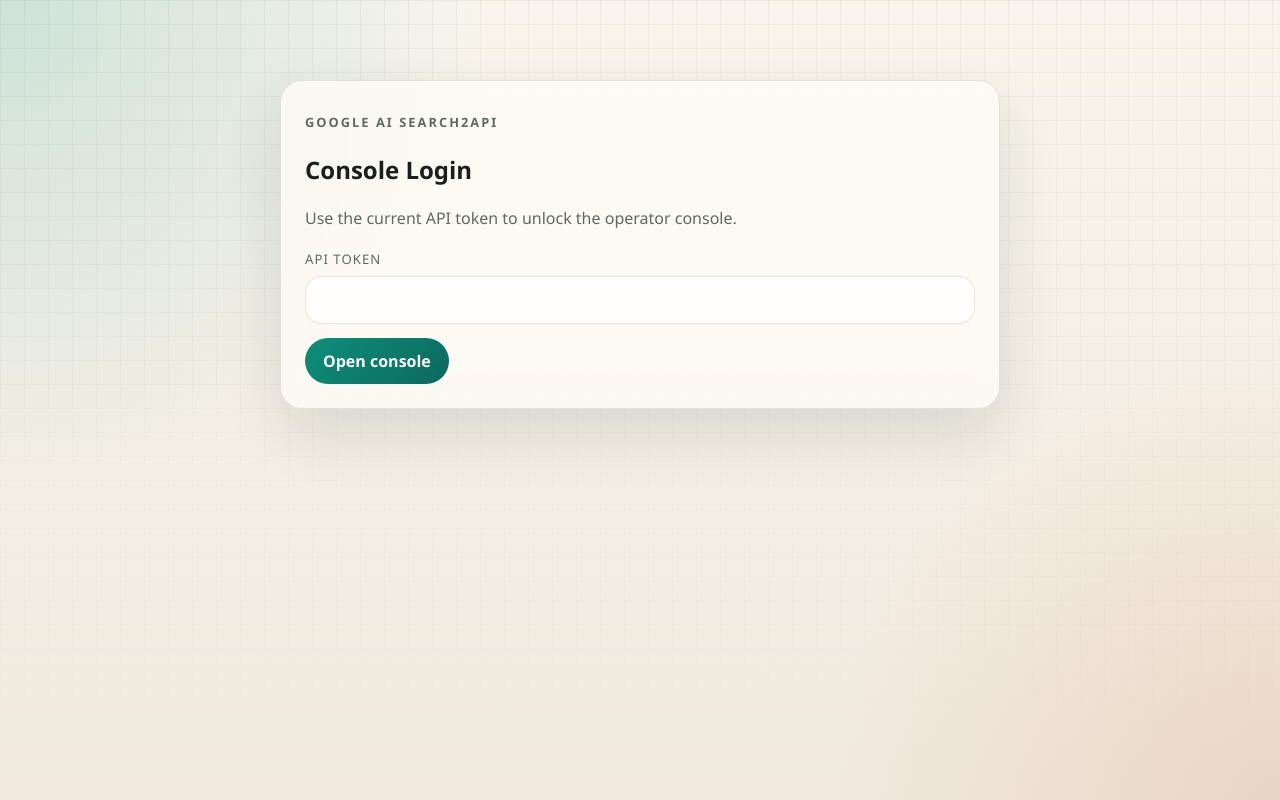
After one commit to highkay/googleaisearch2api, a FastAPI app: template src/googleaisearch2api/templates/console_login.html in a window 1280 px wide. The commit adds this page. Run offline with FastAPI, Linux system fonts and the light colour scheme; the template is opened without the code that fills it, so the values that code supplies are empty; parts of the project's set-up code (start-up, migrations or seed data) failed here and were passed over.

Commit message:
fix: harden console access and pool timeouts

```diff
--- a/docker-compose.yml
+++ b/docker-compose.yml
@@ -11,7 +11,7 @@ services:
       APP_LOG_LEVEL: ${APP_LOG_LEVEL:-INFO}
       APP_DATA_DIR: /app/data
       DEFAULT_MODEL: ${DEFAULT_MODEL:-google-search}
-      API_TOKEN: ${API_TOKEN:-change-me-google-search}
+      API_TOKEN: ${API_TOKEN:?set API_TOKEN in .env or shell before starting compose}
       BROWSER_HEADLESS: ${BROWSER_HEADLESS:-true}
       BROWSER_USER_AGENT: ${BROWSER_USER_AGENT:-}
       BROWSER_LOCALE: ${BROWSER_LOCALE:-en-US}
--- a/src/googleaisearch2api/app.py
+++ b/src/googleaisearch2api/app.py
@@ -1,9 +1,12 @@
 from __future__ import annotations
 
+import secrets
 import time
+from contextlib import asynccontextmanager
 from dataclasses import dataclass
 from pathlib import Path
 from typing import Annotated
+from urllib.parse import urlencode, urlsplit
 
 import uvicorn
 from fastapi import Depends, FastAPI, Form, HTTPException, Request, status
@@ -18,7 +21,13 @@ from .browser import (
     GoogleAiRuntimeError,
     GoogleAiTimeoutError,
 )
-from .config import AppSettings, ServiceConfig, ServiceConfigUpdate, get_settings
+from .config import (
+    DEFAULT_API_TOKEN,
+    AppSettings,
+    ServiceConfig,
+    ServiceConfigUpdate,
+    get_settings,
+)
 from .db import create_db_engine, create_session_factory, create_tables
 from .logging import configure_logging
 from .openai_adapter import (
@@ -29,11 +38,17 @@ from .openai_adapter import (
     iter_chat_completion_stream,
     iter_responses_api_stream,
 )
-from .pool import BrowserPool, BrowserPoolClosedError, BrowserPoolSaturatedError
+from .pool import (
+    BrowserPool,
+    BrowserPoolClosedError,
+    BrowserPoolSaturatedError,
+    BrowserPoolTimeoutError,
+)
 from .schemas import ChatCompletionsRequest, ResponsesRequest
 from .store import ConfigStore
 
 security = HTTPBearer(auto_error=False)
+CONSOLE_SESSION_COOKIE = "googleaisearch2api_console_token"
 
 
 @dataclass
@@ -52,6 +67,7 @@ def _static_dir() -> Path:
 
 
 def create_services(settings: AppSettings) -> Services:
+    _validate_settings(settings)
     configure_logging(settings.app_log_level)
     engine = create_db_engine(str(settings.db_path))
     create_tables(engine)
@@ -68,6 +84,14 @@ def get_services(request: Request) -> Services:
     return request.app.state.services
 
 
+def _token_matches(expected_token: str, candidate_token: str | None) -> bool:
+    if not expected_token:
+        return True
+    if not candidate_token:
+        return False
+    return secrets.compare_digest(candidate_token, expected_token)
+
+
 def require_api_token(
     request: Request,
     credentials: Annotated[HTTPAuthorizationCredentials | None, Depends(security)],
@@ -80,11 +104,17 @@ def require_api_token(
             status_code=status.HTTP_401_UNAUTHORIZED,
             detail="Missing Bearer token.",
         )
-    if credentials.credentials != config.api_token:
+    if not _token_matches(config.api_token, credentials.credentials):
         raise HTTPException(
             status_code=status.HTTP_401_UNAUTHORIZED,
             detail="Invalid Bearer token.",
         )
+
+
+def _login_status_message(status_code: str | None) -> str | None:
+    if status_code == "invalid":
+        return "Console login failed."
+    return None
 
 
 def _status_message(status_code: str | None) -> str | None:
@@ -99,6 +129,20 @@ def _status_message(status_code: str | None) -> str | None:
 
 def _coerce_checkbox(value: str | None) -> bool:
     return value == "on"
+
+
+def _is_loopback_host(host: str) -> bool:
+    return host in {"127.0.0.1", "localhost", "::1"}
+
+
+def _validate_settings(settings: AppSettings) -> None:
+    if _is_loopback_host(settings.app_host):
+        return
+    if not settings.api_token.strip() or settings.api_token == DEFAULT_API_TOKEN:
+        raise RuntimeError(
+            "API_TOKEN must be set to a non-default value before binding the service "
+            f"to {settings.app_host}."
+        )
 
 
 def _resolve_model(requested_model: str | None, config: ServiceConfig) -> str:
@@ -150,6 +194,10 @@ def _run_google_ai(
             status_code=status.HTTP_503_SERVICE_UNAVAILABLE,
             detail=str(exc),
         ) from exc
+    except BrowserPoolTimeoutError as exc:
+        duration_ms = int((time.perf_counter() - started_at) * 1000)
+        services.store.finish_request_error(request_id, str(exc), duration_ms)
+        raise HTTPException(status_code=status.HTTP_504_GATEWAY_TIMEOUT, detail=str(exc)) from exc
     except GoogleAiBlockedError as exc:
         duration_ms = int((time.perf_counter() - started_at) * 1000)
         services.store.finish_request_error(request_id, str(exc), duration_ms)
@@ -172,15 +220,58 @@ def _run_google_ai(
         ) from exc
 
 
+def _safe_next_target(target: str | None) -> str:
+    if not target:
+        return "/console"
+    parts = urlsplit(target)
+    if parts.scheme or parts.netloc or not target.startswith("/"):
+        return "/console"
+    return target
+
+
+def _console_login_url(request: Request) -> str:
+    next_target = _safe_next_target(
+        f"{request.url.path}?{request.url.query}" if request.url.query else request.url.path
+    )
+    return f"/console/login?{urlencode({'next': next_target})}"
+
+
+def _has_console_session(request: Request, config: ServiceConfig) -> bool:
+    if not config.api_token:
+        return True
+    return _token_matches(config.api_token, request.cookies.get(CONSOLE_SESSION_COOKIE))
+
+
+def _set_console_cookie(response: RedirectResponse, request: Request, token: str) -> None:
+    response.set_cookie(
+        key=CONSOLE_SESSION_COOKIE,
+        value=token,
+        httponly=True,
+        samesite="lax",
+        secure=request.url.scheme == "https",
+        path="/console",
+    )
+
+
+def _clear_console_cookie(response: RedirectResponse) -> None:
+    response.delete_cookie(CONSOLE_SESSION_COOKIE, path="/console")
+
+
 def create_app() -> FastAPI:
     settings = get_settings()
-    services = create_services(settings)
     templates = _templates()
 
-    app = FastAPI(title=settings.app_name)
-    app.state.services = services
+    @asynccontextmanager
+    async def lifespan(app: FastAPI):
+        services = create_services(settings)
+        app.state.services = services
+        try:
+            yield
+        finally:
+            services.pool.close()
+
+    app = FastAPI(title=settings.app_name, lifespan=lifespan)
     app.mount("/static", StaticFiles(directory=str(_static_dir())), name="static")
-    app.router.on_shutdown.append(services.pool.close)
 
     @app.get("/", include_in_schema=False)
     def index() -> RedirectResponse:
@@ -209,6 +300,51 @@ def create_app() -> FastAPI:
             "workers_with_errors": pool_summary.workers_with_errors,
             "accepting_requests": pool_summary.accepting_requests,
         }
+
+    @app.get("/console/login", response_class=HTMLResponse, include_in_schema=False)
+    def console_login(
+        request: Request,
+        next: str | None = None,
+        status_code: str | None = None,
+    ):
+        services = get_services(request)
+        config = services.store.get_config()
+        next_target = _safe_next_target(next)
+        if _has_console_session(request, config):
+            return RedirectResponse(url=next_target, status_code=status.HTTP_303_SEE_OTHER)
+        return templates.TemplateResponse(
+            request=request,
+            name="console_login.html",
+            context={
+                "request": request,
+                "next_target": next_target,
+                "status_message": _login_status_message(status_code),
+            },
+        )
+
+    @app.post("/console/login", include_in_schema=False)
+    def submit_console_login(
+        request: Request,
+        console_token: str = Form(...),
+        next: str = Form("/console"),
+    ) -> RedirectResponse:
+        services = get_services(request)
+        config = services.store.get_config()
+        next_target = _safe_next_target(next)
+        if not _token_matches(config.api_token, console_token.strip()):
+            return RedirectResponse(
+                url=f"/console/login?{urlencode({'next': next_target, 'status_code': 'invalid'})}",
+                status_code=status.HTTP_303_SEE_OTHER,
+            )
+        response = RedirectResponse(url=next_target, status_code=status.HTTP_303_SEE_OTHER)
+        _set_console_cookie(response, request, config.api_token)
+        return response
+
+    @app.post("/console/logout", include_in_schema=False)
+    def console_logout() -> RedirectResponse:
+        response = RedirectResponse(url="/console/login", status_code=status.HTTP_303_SEE_OTHER)
+        _clear_console_cookie(response)
+        return response
 
     @app.get("/v1/models", dependencies=[Depends(require_api_token)])
     def list_models(request: Request) -> dict:
@@ -263,6 +399,11 @@ def create_app() -> FastAPI:
     def console(request: Request, status_code: str | None = None):
         services = get_services(request)
         config = services.store.get_config()
+        if not _has_console_session(request, config):
+            return RedirectResponse(
+                url=_console_login_url(request),
+                status_code=status.HTTP_303_SEE_OTHER,
+            )
         summary = services.store.get_summary()
         pool_summary = services.pool.get_summary()
         recent_requests = services.store.list_recent_requests(limit=20)
@@ -283,6 +424,11 @@ def create_app() -> FastAPI:
     def console_summary(request: Request):
         services = get_services(request)
         config = services.store.get_config()
+        if not _has_console_session(request, config):
+            raise HTTPException(
+                status_code=status.HTTP_401_UNAUTHORIZED,
+                detail="Console login required.",
+            )
         summary = services.store.get_summary()
         pool_summary = services.pool.get_summary()
         return {
@@ -300,7 +446,7 @@ def create_app() -> FastAPI:
     def update_settings(
         request: Request,
         default_model: str = Form(...),
-        api_token: str = Form(...),
+        api_token: str = Form(""),
         browser_headless: str | None = Form(None),
         browser_user_agent: str = Form(""),
         browser_locale: str = Form(...),
@@ -310,11 +456,19 @@ def create_app() -> FastAPI:
         browser_proxy_server: str = Form(""),
         browser_proxy_username: str = Form(""),
         browser_proxy_password: str = Form(""),
+        clear_browser_proxy_password: str | None = Form(None),
         browser_proxy_bypass: str = Form(""),
     ) -> RedirectResponse:
+        services = get_services(request)
+        current_config = services.store.get_config()
+        if not _has_console_session(request, current_config):
+            return RedirectResponse(
+                url=_console_login_url(request),
+                status_code=status.HTTP_303_SEE_OTHER,
+            )
         update = ServiceConfigUpdate(
             default_model=default_model,
-            api_token=api_token,
+            api_token=api_token.strip() or current_config.api_token,
             browser_headless=_coerce_checkbox(browser_headless),
             browser_user_agent=browser_user_agent,
             browser_locale=browser_locale,
@@ -323,16 +477,21 @@ def create_app() -> FastAPI:
             answer_timeout_ms=answer_timeout_ms,
             browser_proxy_server=browser_proxy_server,
             browser_proxy_username=browser_proxy_username,
-            browser_proxy_password=browser_proxy_password,
+            browser_proxy_password=(
+                ""
+                if _coerce_checkbox(clear_browser_proxy_password)
+                else browser_proxy_password.strip() or current_config.browser_proxy_password or ""
+            ),
             browser_proxy_bypass=browser_proxy_bypass,
         )
-        services = get_services(request)
-        services.store.update_config(update)
+        updated_config = services.store.update_config(update)
         services.pool.reset()
-        return RedirectResponse(
+        response = RedirectResponse(
             url="/console?status_code=saved",
             status_code=status.HTTP_303_SEE_OTHER,
         )
+        _set_console_cookie(response, request, updated_config.api_token)
+        return response
 
     @app.post("/console/actions/probe", include_in_schema=False)
     def run_probe(
@@ -341,6 +500,13 @@ def create_app() -> FastAPI:
             "What is the difference between Responses API and Chat Completions API?"
         ),
     ) -> RedirectResponse:
+        services = get_services(request)
+        config = services.store.get_config()
+        if not _has_console_session(request, config):
+            return RedirectResponse(
+                url=_console_login_url(request),
+                status_code=status.HTTP_303_SEE_OTHER,
+            )
         try:
             _run_google_ai(
                 request=request,
--- a/src/googleaisearch2api/static/app.css
+++ b/src/googleaisearch2api/static/app.css
@@ -43,6 +43,10 @@ body {
     width: min(1320px, calc(100vw - 32px));
     margin: 0 auto;
     padding: 32px 0 48px;
+}
+
+.shell-narrow {
+    width: min(720px, calc(100vw - 32px));
 }
 
 .hero {
@@ -175,7 +179,8 @@ body {
 }
 
 .config-form,
-.probe-form {
+.probe-form,
+.login-form {
     margin-top: 20px;
     display: grid;
     grid-template-columns: repeat(2, minmax(0, 1fr));
@@ -183,13 +188,15 @@ body {
 }
 
 .config-form label,
-.probe-form label {
+.probe-form label,
+.login-form label {
     display: grid;
     gap: 8px;
 }
 
 .config-form label.wide,
 .probe-form label.wide,
+.login-form label.wide,
 .actions.wide {
     grid-column: 1 / -1;
 }
@@ -266,25 +273,24 @@ button.secondary {
     background: linear-gradient(135deg, #c85d2f, #a14822);
 }
 
-.probe-note {
-    margin-top: 18px;
-    padding: 16px 18px;
-    border-radius: 18px;
-    background: var(--accent-soft);
+button.ghost {
+    color: var(--text);
+    background: rgba(23, 32, 29, 0.06);
 }
 
-.note-label {
-    display: block;
+.field-help {
+    margin: 0;
     color: var(--muted);
-    font-size: 0.75rem;
-    letter-spacing: 0.1em;
-    text-transform: uppercase;
+    font-size: 0.82rem;
+    line-height: 1.5;
 }
 
-.probe-note strong {
-    display: block;
-    margin-top: 8px;
-    font-family: "IBM Plex Mono", Consolas, monospace;
+.inline-form {
+    margin-top: 16px;
+}
+
+.login-panel {
+    margin-top: 48px;
 }
 
 .table-wrap {
@@ -381,7 +387,8 @@ th {
     }
 
     .config-form,
-    .probe-form {
+    .probe-form,
+    .login-form {
         grid-template-columns: 1fr;
     }
 }
--- /dev/null
+++ b/src/googleaisearch2api/templates/console_login.html
@@ -0,0 +1,38 @@
+<!DOCTYPE html>
+<html lang="en">
+<head>
+    <meta charset="utf-8">
+    <meta name="viewport" content="width=device-width, initial-scale=1">
+    <title>Console Login</title>
+    <link rel="stylesheet" href="{{ url_for('static', path='app.css') }}">
+</head>
+<body>
+    <div class="backdrop"></div>
+    <main class="shell shell-narrow">
+        <section class="panel login-panel">
+            <div class="panel-head">
+                <p class="eyebrow">Google AI Search2API</p>
+                <h1>Console Login</h1>
+                <p>Use the current API token to unlock the operator console.</p>
+            </div>
+
+            {% if status_message %}
+            <section class="flash">
+                {{ status_message }}
+            </section>
+            {% endif %}
+
+            <form method="post" action="/console/login" class="login-form">
+                <input type="hidden" name="next" value="{{ next_target }}">
+                <label class="wide">
+                    <span>API token</span>
+                    <input type="password" name="console_token" required autocomplete="current-password">
+                </label>
+                <div class="actions wide">
+                    <button type="submit" class="primary">Open console</button>
+                </div>
+            </form>
+        </section>
+    </main>
+</body>
+</html>
```
Also changed, not shown: src/googleaisearch2api/config.py (+22 -7 lines), src/googleaisearch2api/pool.py (+25 -1 lines), src/googleaisearch2api/templates/console.html (+11 -6 lines), tests/test_app.py (added, +135 -0 lines), tests/test_pool.py (+32 -1 lines), README.md, 1 other file.
